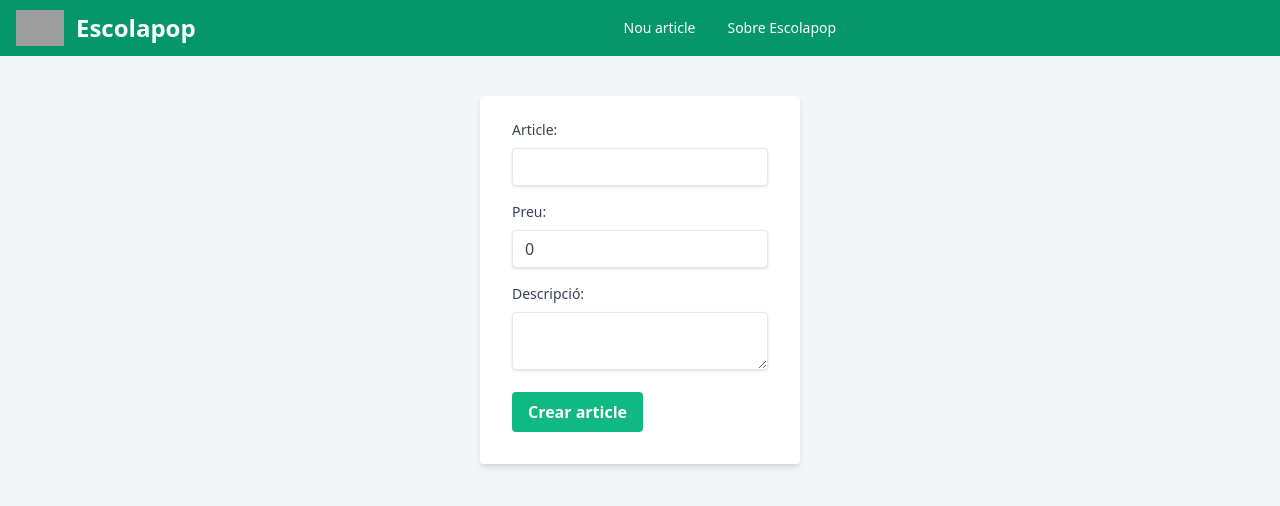
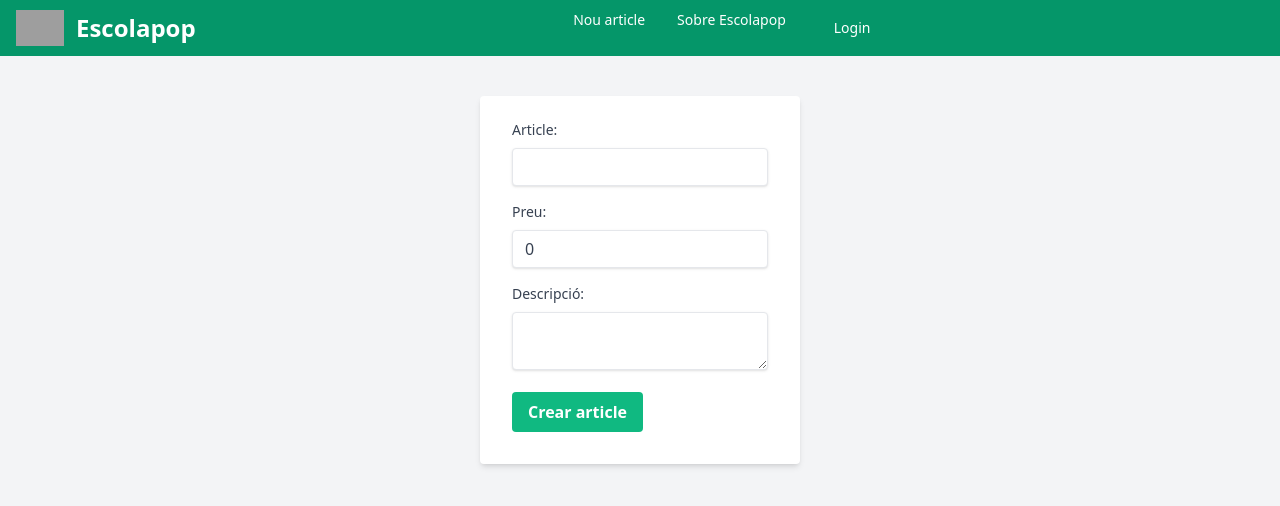
Before and after one commit to jsayerza/next--clean-install, a Next.js app: page /new in a window 1280 px wide. Shown: the top 506 px of the page. Built offline with nearby package versions, Linux system fonts and the light colour scheme; no server answers; grey boxes are pictures that could not be loaded.

Commit message:
added user and login button

```diff
--- a/components/Navbar.js
+++ b/components/Navbar.js
@@ -1,6 +1,9 @@
+import { useUser } from "context/authContext";
 import Link from "next/link";
 
 export function Navbar() {
+  const { user, handleGoogleLogin } = useUser();
+
   return (
     <nav className="bg-emerald-600 border-gray-200 px-2 sm:px-4 py-2.5 dark:bg-gray-800">
       <div className="container flex flex-wrap justify-between items-center mx-auto">
@@ -128,6 +131,24 @@ export function Navbar() {
                 </a>
               </Link>
             </li>
+            <li>
+              {user ? (
+                <div className="rounded-full">
+                  <img
+                    src={user.avatar}
+                    alt="avatar image"
+                    className="h-10 w-10"
+                  />
+                </div>
+              ) : (
+                <button
+                  onClick={handleGoogleLogin}
+                  className="block py-2 px-4 text-white border-white rounded "
+                >
+                  Login
+                </button>
+              )}
+            </li>
           </ul>
         </div>
       </div>
```
